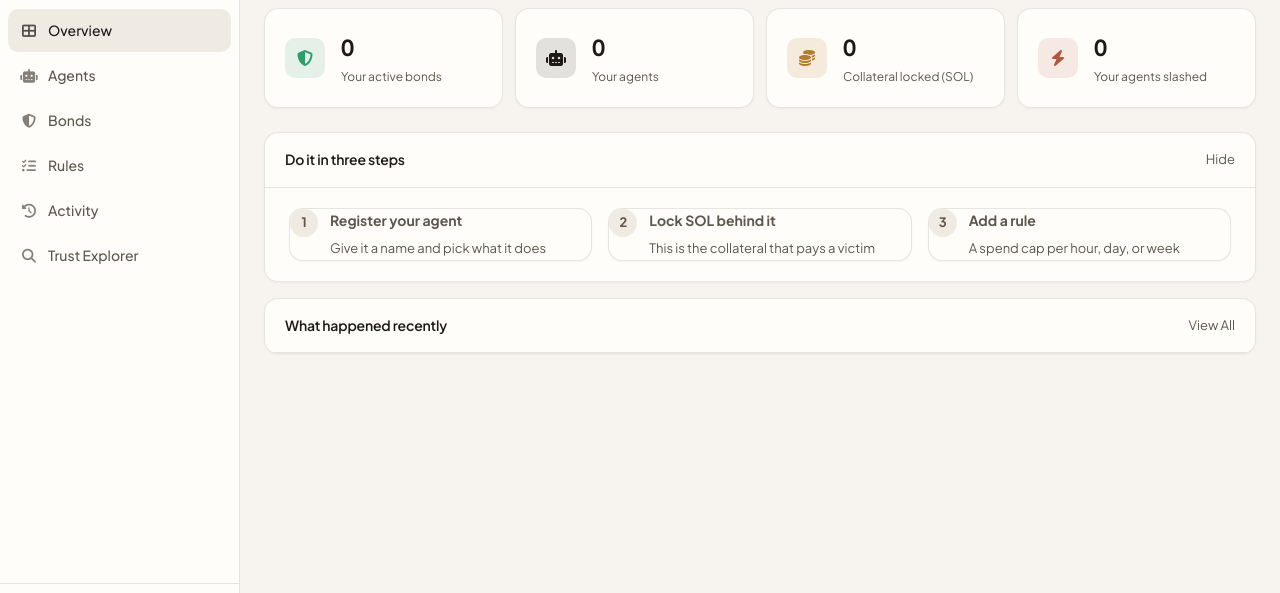
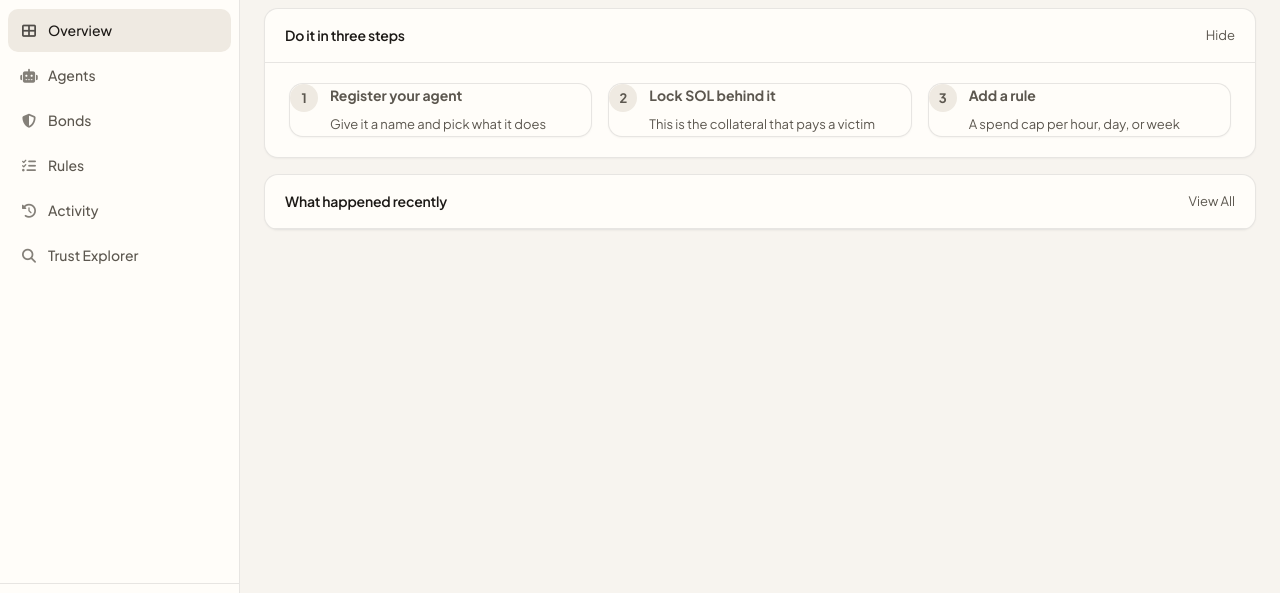
Before and after one commit to thesithunyein/equxi, a website: page app.html in a window 1280 px wide. Shown: the part 72-665 px from the top of the page. Drawn offline with Linux system fonts and the light colour scheme.

Commit message:
refactor(app): remove the overview stat cards

```diff
--- a/app.css
+++ b/app.css
@@ -86,27 +86,6 @@ button { border: none; background: none; cursor: pointer; font: inherit; color:
 .section-header { display: flex; align-items: center; justify-content: space-between; margin-bottom: 8px; }
 .section-header h2 { font-size: 18px; font-weight: 600; letter-spacing: -0.01em; }
 .section-desc { font-size: 14px; color: var(--text-secondary); margin-bottom: 20px; line-height: 1.6; }
-
-/* Stats */
-.stats-grid { display: grid; grid-template-columns: repeat(4, 1fr); gap: 12px; margin-bottom: 24px; }
-.stat-card {
-  background: var(--surface); backdrop-filter: blur(8px); -webkit-backdrop-filter: blur(8px);
-  border: 1px solid var(--border); border-radius: 12px;
-  padding: 20px; display: flex; align-items: center; gap: 16px;
-  transition: border-color 0.15s;
-}
-.stat-card:hover { border-color: rgba(28,25,22,0.14); }
-.stat-icon {
-  width: 40px; height: 40px; border-radius: 10px;
-  display: flex; align-items: center; justify-content: center; font-size: 16px; flex-shrink: 0;
-}
-.stat-icon.green { background: var(--green-dim); color: var(--green); }
-.stat-icon.purple { background: rgba(28, 25, 22, 0.12); color: var(--purple); }
-.stat-icon.yellow { background: var(--yellow-dim); color: var(--yellow); }
-.stat-icon.red { background: var(--red-dim); color: var(--red); }
-.stat-body { display: flex; flex-direction: column; gap: 2px; }
-.stat-body .stat-value { font-size: 22px; font-weight: 700; letter-spacing: -0.02em; }
-.stat-body .stat-label { font-size: 12px; color: var(--text-secondary); }
 
 /* Quick Start */
 .quick-steps { display: flex; gap: 16px; padding: 20px 24px; }
@@ -355,10 +334,6 @@ button { border: none; background: none; cursor: pointer; font: inherit; color:
 .content-section.active { animation: sectionIn 0.3s ease-out; }
 @keyframes sectionIn { from { opacity: 0; transform: translateY(8px); } to { opacity: 1; transform: translateY(0); } }
 
-/* Stat card hover */
-.stat-card { transition: border-color 0.2s, transform 0.2s, box-shadow 0.2s; }
-.stat-card:hover { transform: translateY(-2px); box-shadow: 0 8px 24px rgba(28, 25, 22, 0.06); }
-
 /* Agent card hover */
 .agent-card { transition: border-color 0.2s, transform 0.2s, box-shadow 0.2s; }
 .agent-card:hover { transform: translateY(-2px); box-shadow: 0 8px 24px rgba(28, 25, 22, 0.06); }
@@ -378,10 +353,6 @@ button { border: none; background: none; cursor: pointer; font: inherit; color:
   .content-section { padding: 16px; }
   .section-header { flex-direction: column; align-items: flex-start; gap: 8px; }
   .section-header h2 { font-size: 16px; }
-  .stats-grid { grid-template-columns: repeat(2, 1fr); gap: 8px; }
-  .stat-card { padding: 14px; gap: 10px; }
-  .stat-icon { width: 36px; height: 36px; font-size: 14px; }
-  .stat-body .stat-value { font-size: 18px; }
   .wallet-btn span { display: none; }
   .wallet-btn { padding: 8px 12px; }
   .wallet-balance { font-size: 11px; }
@@ -414,9 +385,6 @@ button { border: none; background: none; cursor: pointer; font: inherit; color:
 
 /* Small phones */
 @media (max-width: 380px) {
-  .stat-card { padding: 12px; gap: 8px; }
-  .stat-icon { width: 32px; height: 32px; font-size: 12px; }
-  .stat-body .stat-value { font-size: 16px; }
   .agent-card { padding: 12px; }
   .bond-card { padding: 12px; }
 }
--- a/app.html
+++ b/app.html
@@ -86,37 +86,6 @@
 
     <!-- Overview -->
     <section class="content-section active" id="section-dashboard">
-      <div class="stats-grid">
-        <div class="stat-card">
-          <div class="stat-icon green"><i class="fa-solid fa-shield-halved"></i></div>
-          <div class="stat-body">
-            <div class="stat-value" id="totalBonds">0</div>
-            <div class="stat-label">Your active bonds</div>
-          </div>
-        </div>
-        <div class="stat-card">
-          <div class="stat-icon purple"><i class="fa-solid fa-robot"></i></div>
-          <div class="stat-body">
-            <div class="stat-value" id="totalAgents">0</div>
-            <div class="stat-label">Your agents</div>
-          </div>
-        </div>
-        <div class="stat-card">
-          <div class="stat-icon yellow"><i class="fa-solid fa-coins"></i></div>
-          <div class="stat-body">
-            <div class="stat-value" id="totalStaked">0</div>
-            <div class="stat-label">Collateral locked (SOL)</div>
-          </div>
-        </div>
-        <div class="stat-card">
-          <div class="stat-icon red"><i class="fa-solid fa-bolt"></i></div>
-          <div class="stat-body">
-            <div class="stat-value" id="totalSlashes">0</div>
-            <div class="stat-label">Your agents slashed</div>
-          </div>
-        </div>
-      </div>
-
       <!-- Quick Start. Every step is a button: a three-step guide you cannot
            click is decoration, and it was the most confusing thing on the page. -->
       <div class="card" id="quickStartCard">
--- a/app.js
+++ b/app.js
@@ -598,14 +598,7 @@
   };
 
   /* ── Render ─────────────────────────────────────────────────────────── */
-  function renderAll() { updateStats(); renderActivity(); renderAgents(); renderBonds(); renderConstraints(); }
-  function updateStats() {
-    document.getElementById("totalAgents").textContent = cachedAgents.length;
-    document.getElementById("totalBonds").textContent = cachedBonds.filter(function (b) { return b.isActive; }).length;
-    var totalLocked = cachedBonds.filter(function (b) { return b.isActive; }).reduce(function (sum, b) { return sum + Number(b.amount); }, 0);
-    document.getElementById("totalStaked").textContent = totalLocked ? lamportsToSol(totalLocked) : "0";
-    document.getElementById("totalSlashes").textContent = cachedAgents.filter(function (a) { return a.status === "slashed"; }).length;
-  }
+  function renderAll() { renderActivity(); renderAgents(); renderBonds(); renderConstraints(); }
   function renderActivity() {
     var target = document.getElementById("activityList");
     var fullTarget = document.getElementById("activityFullList");
```
